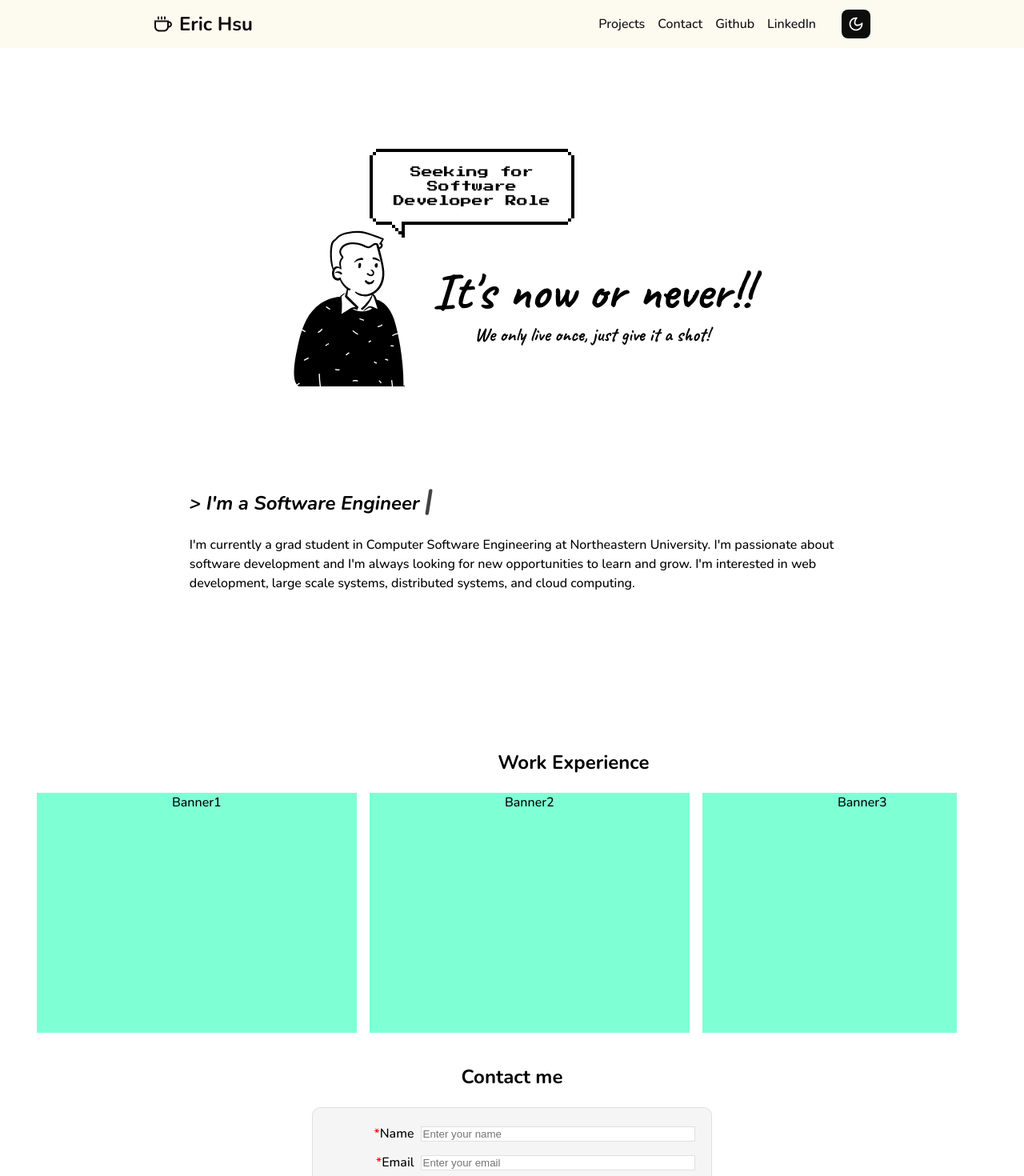
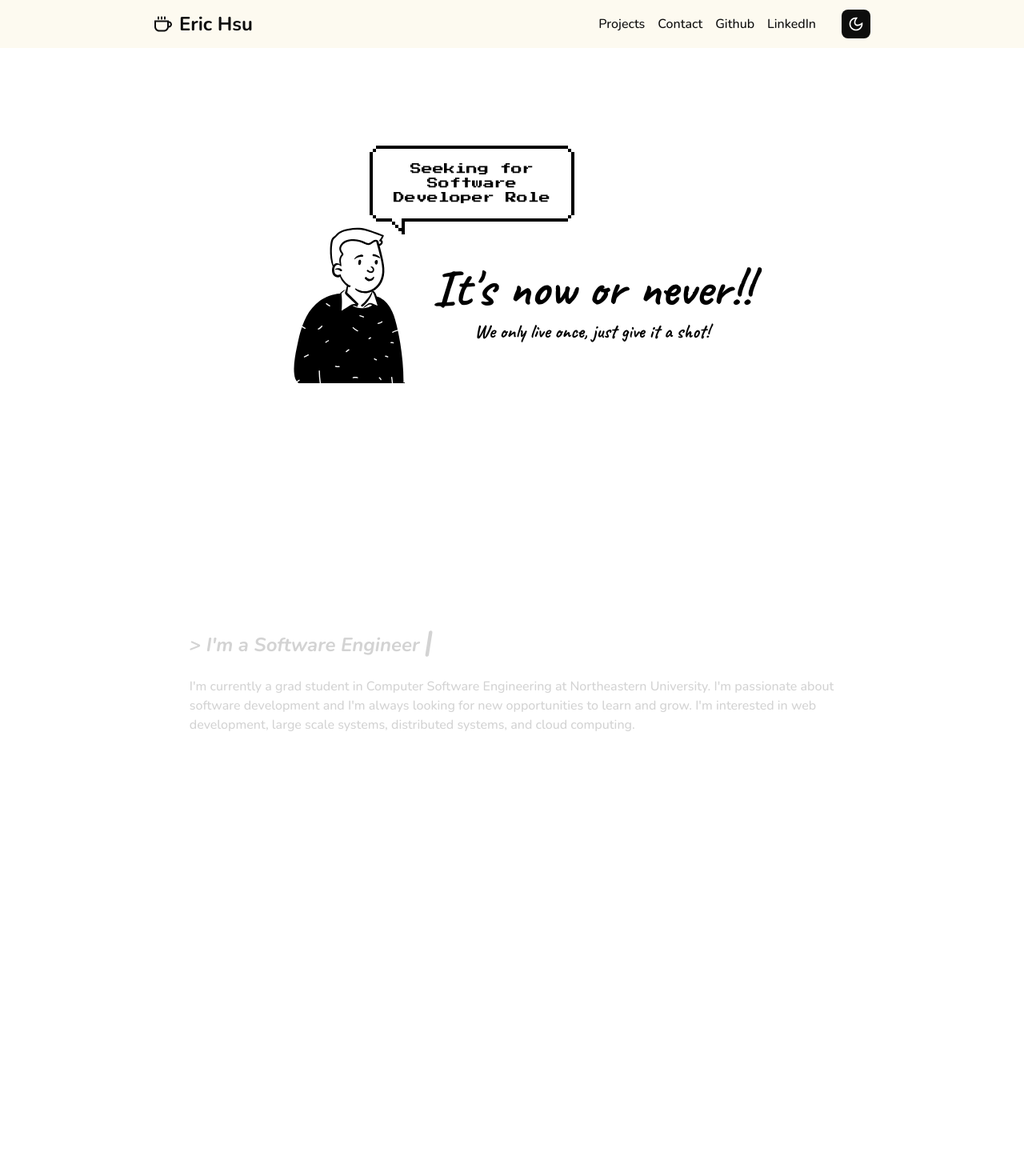
Before and after one commit to eric-cw-hsu/INFO6150-Web-Design-n-User-Experience-Engineering, a React (Vite) app in the folder final/portfolio/: page / in a window 1280 px wide. Shown: the top 1470 px of the page at 80% size. Built offline with nearby package versions, Linux system fonts and the light colour scheme.

Commit message:
feat: Section fade-in / fade-out
Add FadeInWrapper
Add FadeOutWrapper

```diff
--- a/final/portfolio/src/components/AboutMe/AboutMe.css
+++ b/final/portfolio/src/components/AboutMe/AboutMe.css
@@ -10,7 +10,7 @@
   justify-content: start;
   align-items: start;
   gap: 16px;
-  height: 300px;
+  height: 60vh;
 }
 
 .about-me__h1 {
--- a/final/portfolio/src/components/AboutMe/AboutMe.jsx
+++ b/final/portfolio/src/components/AboutMe/AboutMe.jsx
@@ -3,7 +3,7 @@ import './AboutMe.css';
 
 const AboutMe = () => {
   return (
-    <div className="about-me">
+    <div className="about-me section-container">
       <h2 className="about-me__h1">&gt; I'm a Software Engineer&#32;<span className="flashing">&#124;</span></h2>
       <p className="about-me__p">
         I'm currently a grad student in Computer Software Engineering at Northeastern University. I'm passionate about software development and I'm always looking for new opportunities to learn and grow. I'm interested in web development, large scale systems, distributed systems, and cloud computing.
--- /dev/null
+++ b/final/portfolio/src/components/FadeInWrapper/FadeInWrapper.jsx
@@ -0,0 +1,38 @@
+import React, { useContext, useRef } from 'react';
+import PropTypes from 'prop-types';
+import { ScrollContext } from '../../lib/ScrollObserver';
+
+
+const FadeInWrapper = ({ children }) => {
+
+  const { scrollY } = useContext(ScrollContext);
+  const containerRef = useRef(null);
+  const { current: containerElement } = containerRef;
+  let containerScrollProgress = 100;
+  if (containerElement) {
+    const { offsetTop, clientHeight } = containerElement;
+    console.log(scrollY, offsetTop, clientHeight, window.innerHeight);
+    const halfH = window.innerHeight / 2;
+    containerScrollProgress = Math.min(
+      ((scrollY - offsetTop + 2 * halfH) * 100) / clientHeight,
+      100,
+    );
+  }
+
+  return (
+    <div
+      ref={containerRef}
+      style={{ opacity: `${containerScrollProgress}%` }}
+    >
+      {children}
+    </div>
+  );
+};
+
+
+FadeInWrapper.propTypes = {
+  children: PropTypes.node.isRequired,
+};
+
+
+export default FadeInWrapper;
--- /dev/null
+++ b/final/portfolio/src/components/FadeOutWrapper/FadeOutWrapper.jsx
@@ -0,0 +1,34 @@
+import React, { useContext, useRef } from 'react';
+import { ScrollContext } from '../../lib/ScrollObserver';
+
+const FadeOutWrapper = ({ children }) => {
+  const { scrollY } = useContext(ScrollContext);
+  const containerRef = useRef(null);
+
+  const { current: containerElement } = containerRef
+  let containerTranslateY = 0
+  let containerOpacity = 100
+
+  if (containerElement) {
+    const { clientHeight } = containerElement
+    containerTranslateY = Math.min(scrollY * 50 / clientHeight, 25)
+    containerOpacity = 100 - Math.min(scrollY * 100 / clientHeight, 100) * 1.3
+  }
+
+  console.log(containerTranslateY, containerOpacity)
+
+
+  return (
+    <div
+      ref={containerRef}
+      style={{
+        transform: `translateY(${containerTranslateY}%)`,
+        opacity: `${containerOpacity}%`
+      }}
+    >
+      {children}
+    </div>
+  );
+}
+
+export default FadeOutWrapper;
--- a/final/portfolio/src/components/ImageWall/ImageWall.css
+++ b/final/portfolio/src/components/ImageWall/ImageWall.css
@@ -1,3 +1,6 @@
+.image-wall {
+  height: 80vh;
+}
 .profile {
   height: 400px;
   display: flex;
--- a/final/portfolio/src/components/ImageWall/ImageWall.jsx
+++ b/final/portfolio/src/components/ImageWall/ImageWall.jsx
@@ -5,11 +5,8 @@ import { ScrollContext } from '../../lib/ScrollObserver';
 import SpeechBubble from '../SpeechBubble/SpeechBubble';
 
 const ImageWall = () => {
-  const { scrollY } = useContext(ScrollContext);
-
-
   return (
-    <header>
+    <div id="image-wall" className="image-wall">
       <div className="profile-shout-out">
         <SpeechBubble >Seeking for Software Developer Role</SpeechBubble>
       </div>
@@ -20,8 +17,7 @@ const ImageWall = () => {
           <p className='profile__text__p'>We only live once, just give it a shot!</p>
         </div>
       </div>
-    </header>
-
+    </div>
   );
 }
 
--- a/final/portfolio/src/pages/Contact/Contact.jsx
+++ b/final/portfolio/src/pages/Contact/Contact.jsx
@@ -6,7 +6,7 @@ const Contact = () => {
 
 
   return (
-    <div id="contact" className="contact-container">
+    <div id="contact" className="contact-container section-container">
       <h2>Contact me</h2>
       <Form />
     </div>
--- a/final/portfolio/src/pages/Home/Home.jsx
+++ b/final/portfolio/src/pages/Home/Home.jsx
@@ -5,14 +5,25 @@ import AboutMe from '../../components/AboutMe/AboutMe';
 import ImageWall from '../../components/ImageWall/ImageWall';
 import WorkExperience from '../../components/WorkExperience/WorkExperience';
 import Contact from '../Contact/Contact';
+import FadeOutWrapper from '../../components/FadeOutWrapper/FadeOutWrapper';
+import FadeInWrapper from '../../components/FadeInWrapper/FadeInWrapper';
 
 const Home = () => {
   return (
     <div className="home">
-      <ImageWall />
-      <AboutMe />
-      <WorkExperience />
-      <Contact />
+
+      <FadeOutWrapper>
+        <ImageWall />
+      </FadeOutWrapper>
+      <FadeInWrapper>
+        <AboutMe />
+      </FadeInWrapper>
+      <FadeInWrapper>
+        <WorkExperience />
+      </FadeInWrapper>
+      <FadeInWrapper>
+        <Contact />
+      </FadeInWrapper>
     </div>
   );
 }
--- a/final/portfolio/src/pages/Layout/Layout.css
+++ b/final/portfolio/src/pages/Layout/Layout.css
@@ -4,7 +4,7 @@
   margin-left: auto;
   min-height: 100vh;
   box-sizing: border-box;
-  padding: 64px 5% 32px 5%;
+  padding: 60px 5% 32px 5%;
 }
 
 .container--dark {
@@ -31,4 +31,8 @@
   flex-direction: column;
   justify-content: start;
   align-items: start;
+
+  box-sizing: border-box;
+  height: calc(100vh - 120px);
+  padding-top: 60px;
 }
```
